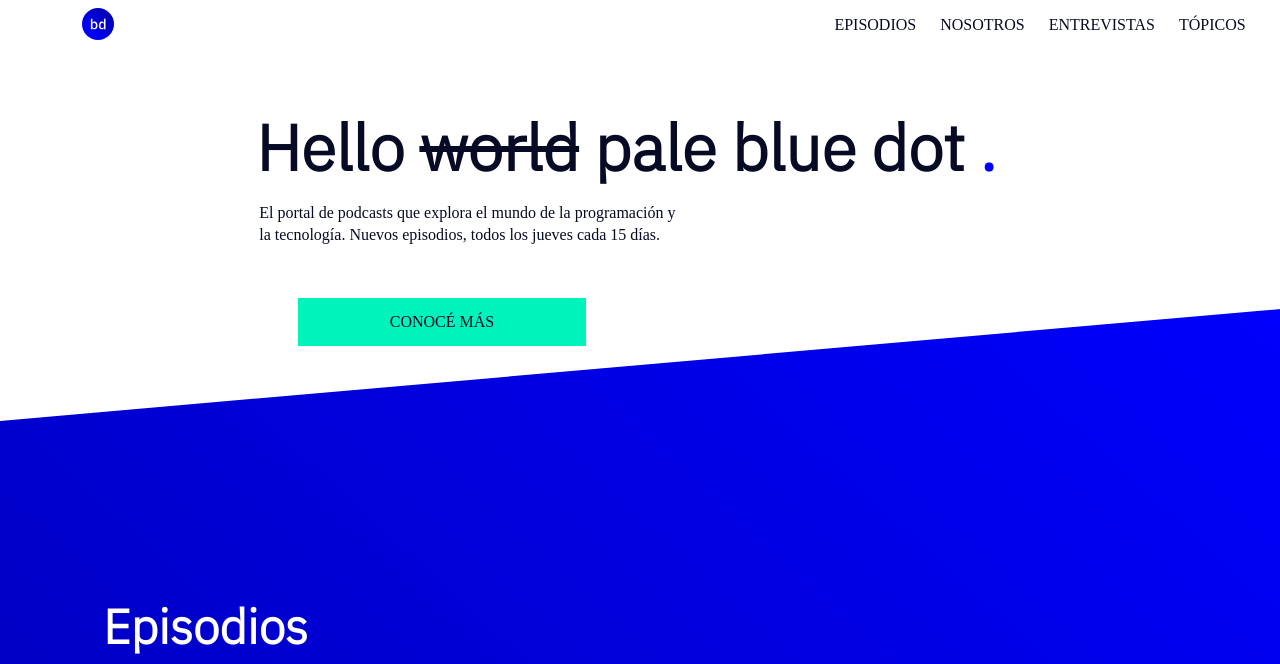
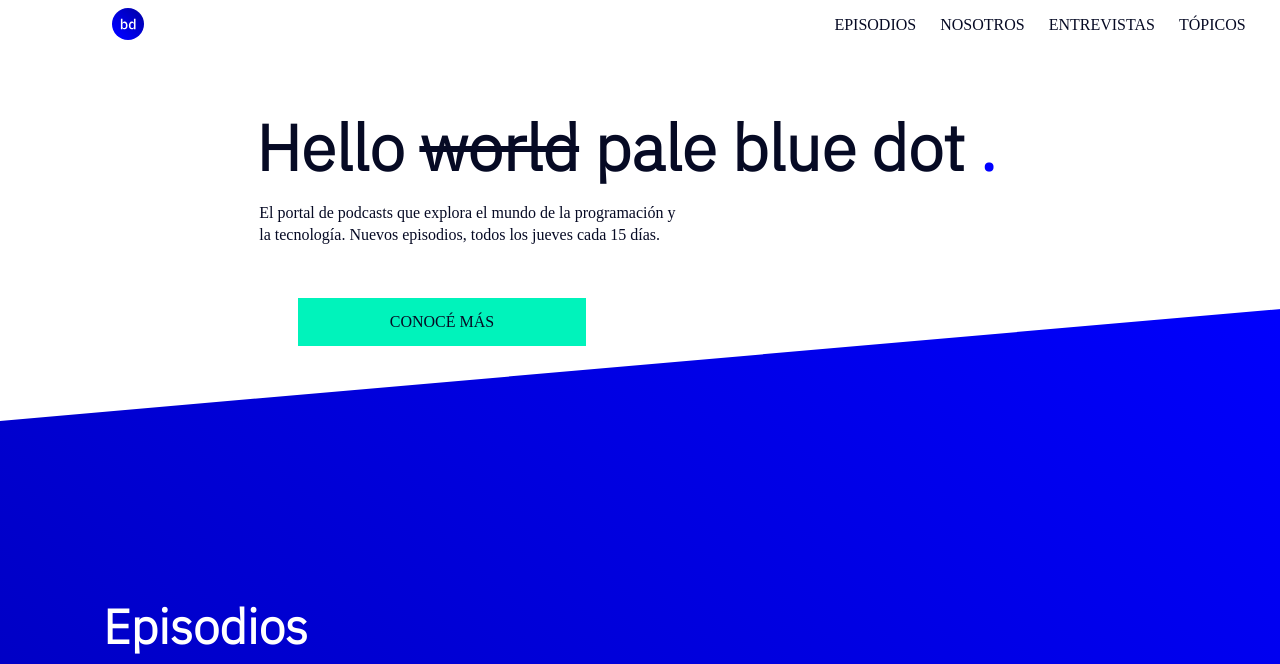
Before and after one commit to Gpanelli3/gpanelli3.github.io, a plain HTML site: page index.html in a window 1280 px wide. Shown: the top 664 px of the page. Drawn offline with Linux system fonts and the light colour scheme.

Commit message:
fixed the navicon

```diff
--- a/SCSS/seccion-1-nav.scss
+++ b/SCSS/seccion-1-nav.scss
@@ -92,7 +92,7 @@ header input :checked ~ label span::after{
 
 .icon {
   position: relative;
-  right: 300px;
+  right: 270px;
 }
 
 
```
Also changed, not shown: css/index-main.css, css/seccion-1-nav.css.
